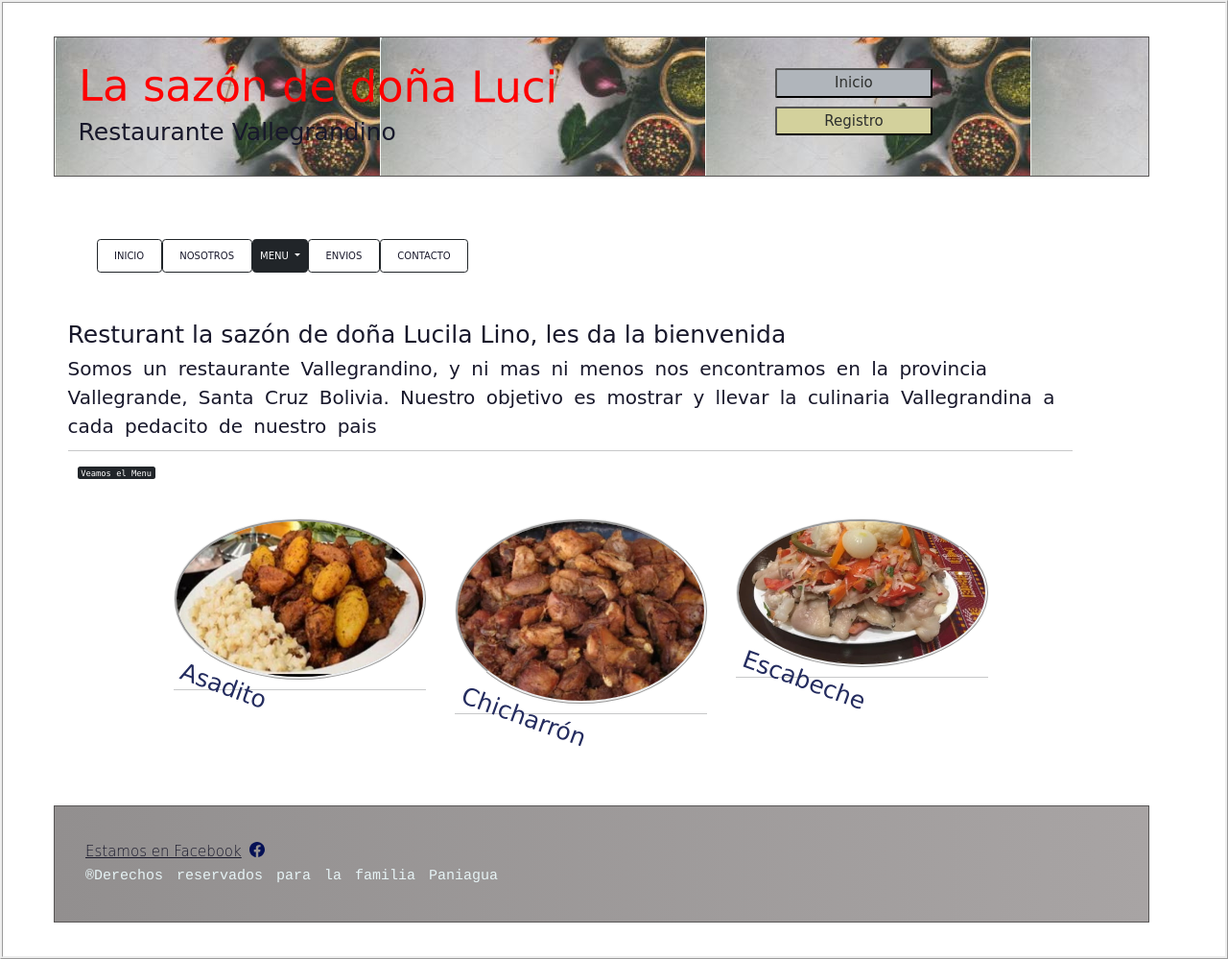
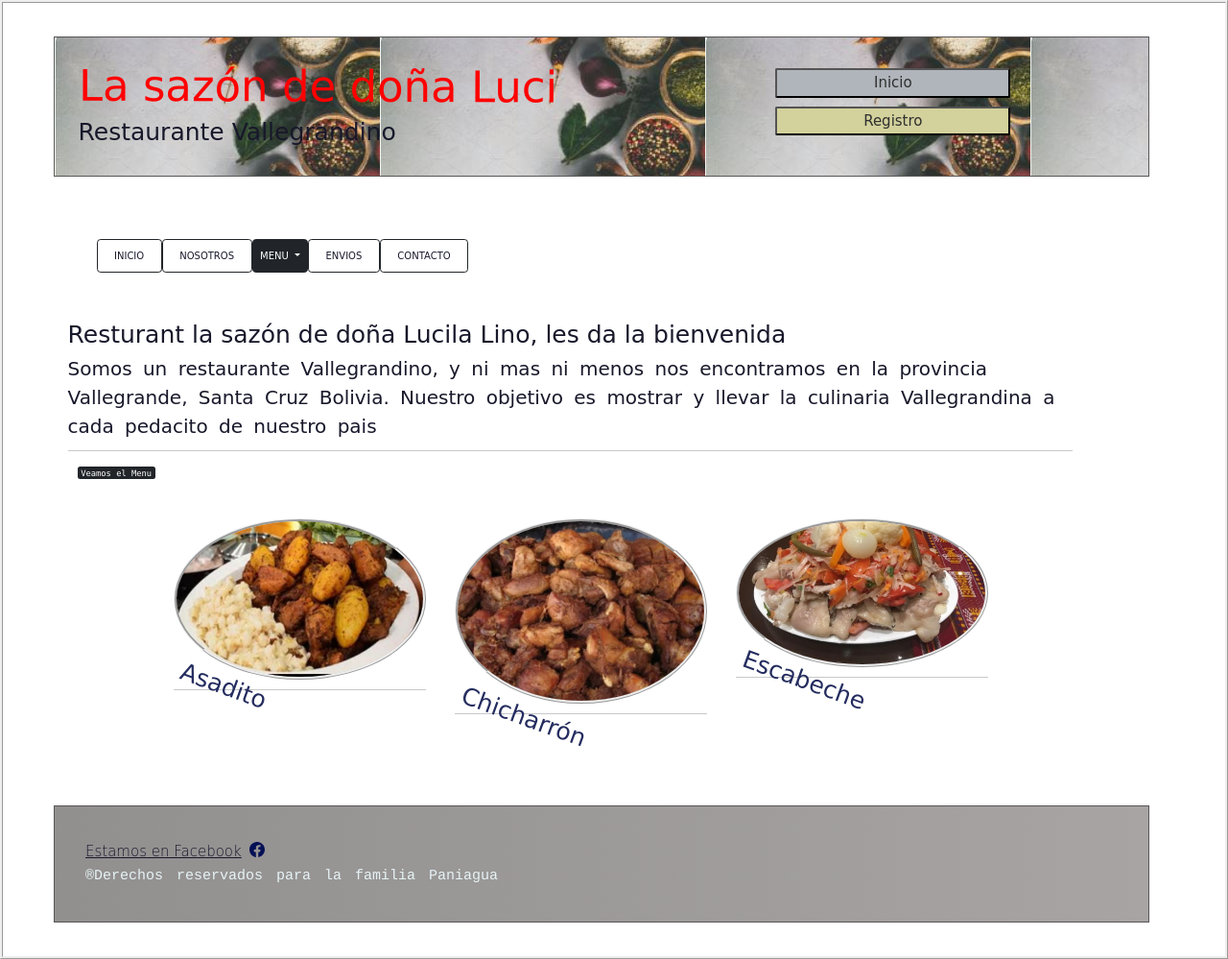
Before and after one commit to nafipb/Proyecto-DisenhoWeb, a website: page index.html in a window 1280 px wide. Shown: the top 999 px of the page at 96% size. Drawn offline with nearby package versions, Linux system fonts and the light colour scheme; a web font is replaced by a local one.

```diff
--- a/index.html
+++ b/index.html
@@ -21,7 +21,7 @@
 						<h1> La sazón de doña Luci</h1>
 						<h2 >Restaurante Vallegrandino</h2>
 					</div>
-					<div class=" col-2">
+					<div class=" col-3">
                     	<a href="contacto.html"><button class="b_inicio">Inicio</button></a>
                     	<a href="contacto.html"><button class="b_registro">Registro</button></a>
                	 	</div>
```
Also changed, not shown: pages/contacto.html (+1 -1 lines), pages/envios.html (+1 -1 lines), pages/menu.html (+1 -1 lines), pages/nosotros.html (+1 -1 lines).
